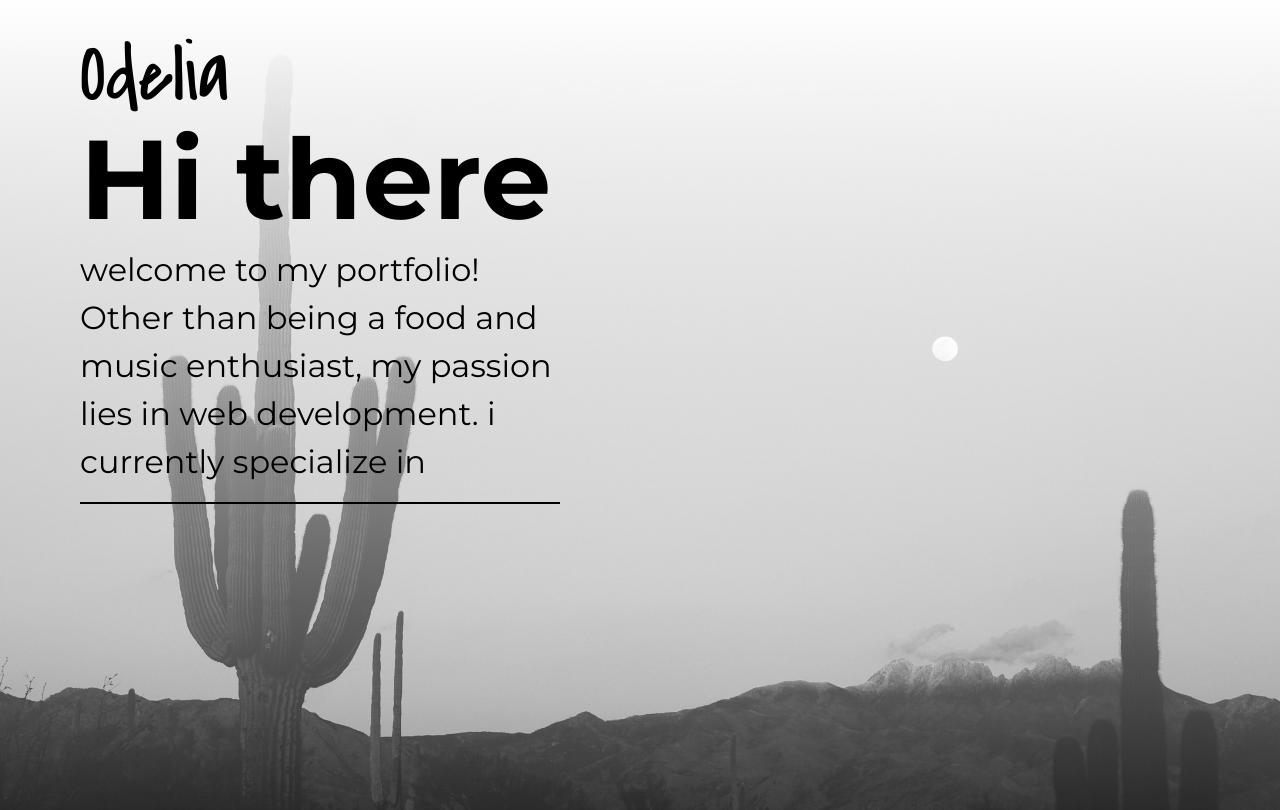
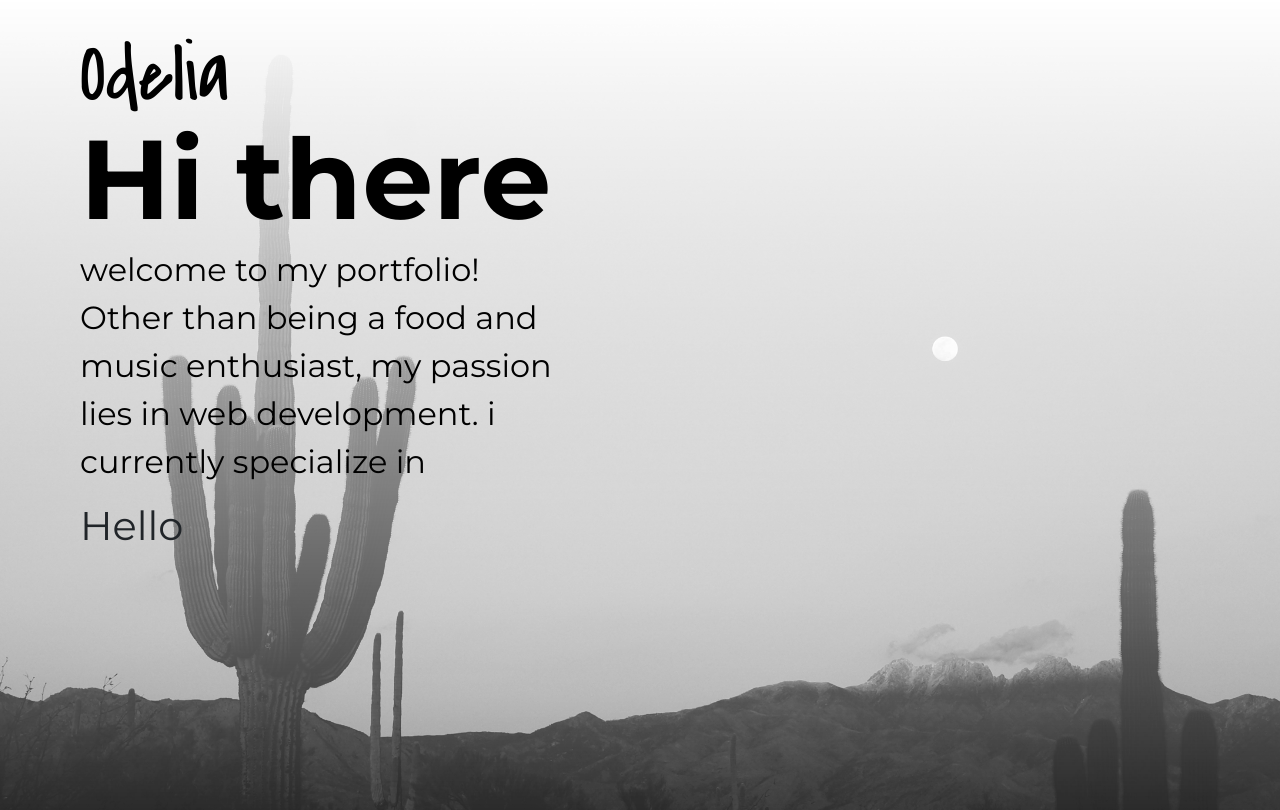
Before and after one commit to OdeliaFink/portfolio-odelia, a React (Create React App) app: page / in a window 1280 px wide. Shown: the top 810 px of the page. Built offline with nearby package versions, Linux system fonts and the light colour scheme; the HTML template or start-up script is replaced by a standard one.

Commit message:
refactor

```diff
--- a/src/components/Home/Home.jsx
+++ b/src/components/Home/Home.jsx
@@ -13,8 +13,10 @@ import {
 
 import { Link } from 'react-router-dom';
 import Projects from '../Projects/Projects';
+import Typewriter from '../Typewriter/Typerwriter';
 
 const Home = () => {
+  const texts = ['Hello', 'Welcome', 'Typewriter Effect'];
   return (
     <>
       <Container>
@@ -29,27 +31,9 @@ const Home = () => {
             enthusiast, my passion lies in web development. i currently
             specialize in
           </Description>
-          <h2
-            style={{ fontFamily: 'Montserrat-Bold', border: '1px solid black' }}
-          >
-            {/* <Typical
-              steps={[
-                'full-stack development',
-                2000,
-                'react',
-                2000,
-                'javascript',
-                2000,
-                'typescript',
-                2000,
-              ]}
-              loop={Infinity}
-              className={'intro'}
-            /> */}
-          </h2>
-          {/* <Link to="/projects" className="#projects">
-            <StyledButton>see projects</StyledButton>
-          </Link> */}
+          <h1>
+            <Typewriter textArray={texts} loop />
+          </h1>
         </ContentContainer>
       </Container>
     </>
--- a/src/components/Typewriter/Typerwriter.jsx
+++ b/src/components/Typewriter/Typerwriter.jsx
@@ -1,23 +1,51 @@
 import React, { useState, useEffect } from 'react';
 
-const Typewriter = ({ text }) => {
-  const [displayText, setDisplayText] = useState('');
+const Typewriter = ({ textArray, loop }) => {
+  const [currentText, setCurrentText] = useState('');
   const [currentIndex, setCurrentIndex] = useState(0);
+  const [isDeleting, setIsDeleting] = useState(false);
 
   useEffect(() => {
-    const timer = setTimeout(() => {
-      if (currentIndex < text.length) {
-        setDisplayText(
-          (prevDisplayText) => prevDisplayText + text[currentIndex]
-        );
-        setCurrentIndex((prevIndex) => prevIndex + 1);
+    let timeout;
+
+    const animateText = () => {
+      const currentWord = textArray[currentIndex];
+      const typingSpeed = 30; // Faster typing speed of 30ms
+      const erasingSpeed = 30; // Faster erasing speed of 30ms
+
+      if (!isDeleting && currentText.length < currentWord.length) {
+        // Typing the word character by character
+        setCurrentText((prevText) => currentWord.slice(0, prevText.length + 1));
+        timeout = setTimeout(animateText, typingSpeed);
+      } else if (isDeleting && currentText.length > 0) {
+        // Erasing the text character by character
+        setCurrentText((prevText) => prevText.slice(0, prevText.length - 1));
+        timeout = setTimeout(animateText, erasingSpeed);
+      } else {
+        if (!isDeleting && (loop || currentIndex + 1 < textArray.length)) {
+          // Delay before erasing the text
+          setIsDeleting(true);
+          timeout = setTimeout(() => {
+            setIsDeleting(false);
+            setCurrentIndex((prevIndex) => (prevIndex + 1) % textArray.length);
+            animateText(); // Start typing the next word immediately
+          }, 100);
+        } else {
+          setIsDeleting(false);
+          setCurrentIndex((prevIndex) => (prevIndex + 1) % textArray.length);
+          animateText(); // Start typing the next word immediately
+        }
       }
-    }, 100);
+    };
 
-    return () => clearTimeout(timer);
-  }, [currentIndex, text]);
+    timeout = setTimeout(animateText, 1000);
 
-  return <span>{displayText}</span>;
+    return () => {
+      clearTimeout(timeout);
+    };
+  }, [currentText, currentIndex, isDeleting, loop, textArray]);
+
+  return <span>{currentText}</span>;
 };
 
 export default Typewriter;
```
Also changed, not shown: src/components/Typewriter/Typewriter.css (added, +14 -0 lines).
